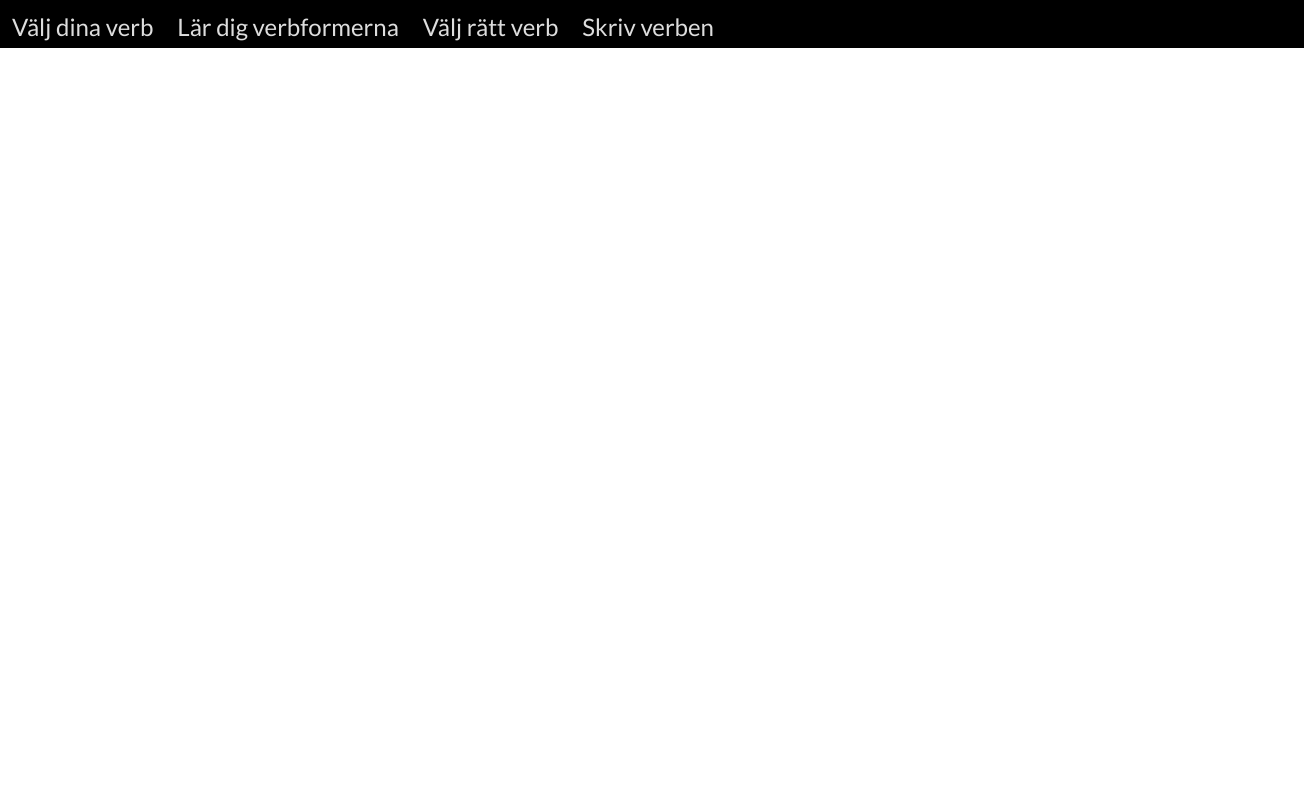
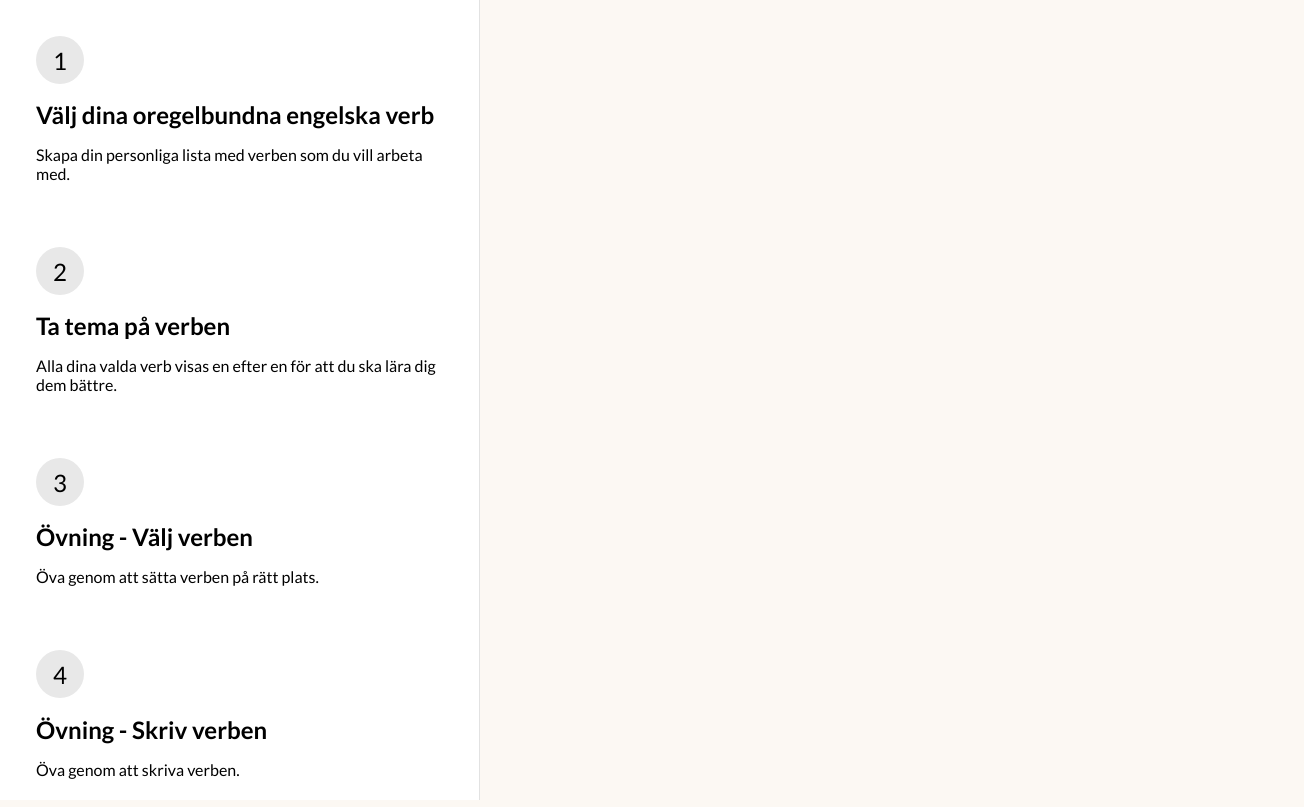
Before and after one commit to veryuniqueusername/foxiverbs, a React app: page / in a window 1280 px wide. Shown: the whole page, 1304 px wide, since content can reach past the window. Built offline with nearby package versions, Linux system fonts and the light colour scheme.

Commit message:
Sidebar done

```diff
--- a/src/App.tsx
+++ b/src/App.tsx
@@ -1,13 +1,16 @@
 import { BrowserRouter as Router, Switch, Route } from 'react-router-dom';
 import './styles.scss';
-import Navbar from './Navbar';
+import Sidebar from './Sidebar';
+import Choose from './Choose';
 
 export default function App() {
 	return (
 		<Router>
-			<Navbar />
+			<Sidebar />
 			<Switch>
-				<Route path="/"></Route>
+				<Route path="/">
+					<Choose />
+				</Route>
 			</Switch>
 		</Router>
 	);
--- /dev/null
+++ b/src/Choose.tsx
@@ -0,0 +1,3 @@
+export default function Choose() {
+	return <div></div>;
+}
--- a/src/Navbar.tsx
+++ /dev/null
@@ -1,16 +0,0 @@
-import { Link } from 'react-router-dom';
-
-function NavbarItem({ to, children }: { to: string; children: string }) {
-	return <Link to={to}>{children}</Link>;
-}
-
-export default function Navbar() {
-	return (
-		<ul className="Navbar">
-			<NavbarItem to="/choose">Välj dina verb</NavbarItem>
-			<NavbarItem to="/learn">Lär dig verbformerna</NavbarItem>
-			<NavbarItem to="/exercise">Välj rätt verb</NavbarItem>
-			<NavbarItem to="/exercise2">Skriv verben</NavbarItem>
-		</ul>
-	);
-}
--- /dev/null
+++ b/src/Sidebar.tsx
@@ -0,0 +1,47 @@
+import { NavLink as Link } from 'react-router-dom';
+
+export default function Sidebar() {
+	return (
+		<ul className="sidebar">
+			<Link to="/choose">
+				<div className="number">
+					<p>1</p>
+				</div>
+				<div>
+					<h1>Välj dina oregelbundna engelska verb</h1>
+					<p>Skapa din personliga lista med verben som du vill arbeta med.</p>
+				</div>
+			</Link>
+			<Link to="/learn">
+				<div className="number">
+					<p>2</p>
+				</div>
+				<div>
+					<h1>Ta tema på verben</h1>
+					<p>
+						Alla dina valda verb visas en efter en för att du ska lära dig dem
+						bättre.
+					</p>
+				</div>
+			</Link>
+			<Link to="/drag">
+				<div className="number">
+					<p>3</p>
+				</div>
+				<div>
+					<h1>Övning - Välj verben</h1>
+					<p>Öva genom att sätta verben på rätt plats.</p>
+				</div>
+			</Link>
+			<Link to="/write">
+				<div className="number">
+					<p>4</p>
+				</div>
+				<div>
+					<h1>Övning - Skriv verben</h1>
+					<p>Öva genom att skriva verben.</p>
+				</div>
+			</Link>
+		</ul>
+	);
+}
--- a/src/styles.scss
+++ b/src/styles.scss
@@ -2,26 +2,53 @@
 
 body {
 	margin: 0;
+	background-color: #fcf8f3;
 }
 
-ul.Navbar {
-	display: flexbox;
+ul.sidebar {
+	position: -webkit-sticky;
+	position: sticky;
 	list-style: none;
+	font-family: Lato;
 	font-size: 24px;
-	font-family: Lato;
-	width: 100%;
-	height: 1em;
-	padding: 0.5em;
+	width: 20em;
+	height: 100vh;
+	box-sizing: border-box;
 	margin: 0;
-	background-color: black;
+	padding: 1em;
+	background-color: #ffffff;
+	border-right: 1px solid #e2e2e2;
 	& > a {
-		display: inline;
-		padding: 0 1em 0 0;
-		color: #dddddd;
+		border-radius: 0.3em;
+		display: block;
+		padding: 0.5em;
+		margin: 0 0 1em 0;
+		color: black;
 		text-decoration: none;
+		&.active {
+			background-color: #0c0c1c0d;
+		}
 		&:hover {
-			color: white;
+			background-color: #0c0c1c18;
 		}
-		transition: color 0.1s;
+		transition: all 0.2s;
+	}
+	h1 {
+		font-size: 24px;
+	}
+	p {
+		font-size: 16px;
+	}
+	div.number {
+		p {
+			font-size: 24px;
+		}
+		align-items: center;
+		justify-content: center;
+		display: flex;
+		width: 2em;
+		height: 2em;
+		border-radius: 1em;
+		background-color: #0c0c0c18;
 	}
 }
```
